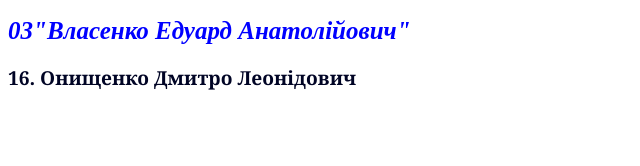
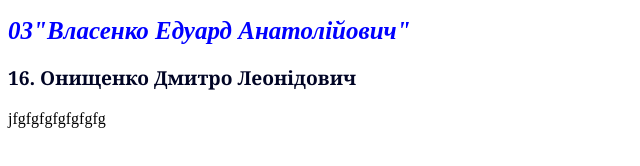
Before and after one commit to ArtemKravets31/group_101, a plain HTML site: page index.html in a window 1280 px wide. Shown: the whole page, without its empty margins (0-640 px from the left). Drawn offline with Linux system fonts and the light colour scheme.

Commit message:
Update index.html

```diff
--- a/index.html
+++ b/index.html
@@ -9,5 +9,6 @@
 <div>
     <p class="ONYSHCHENKO">16. Онищенко Дмитро Леонідович</p>
 </div>
+	jfgfgfgfgfgfgfg
 </body>
 </html>
```
